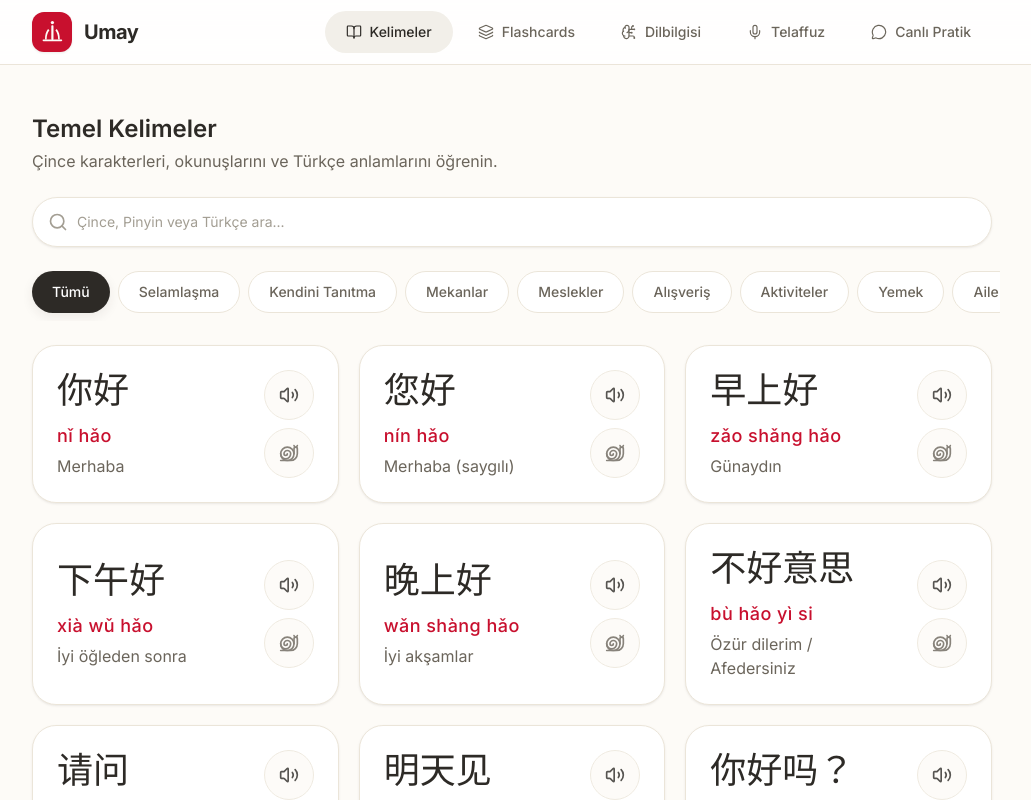
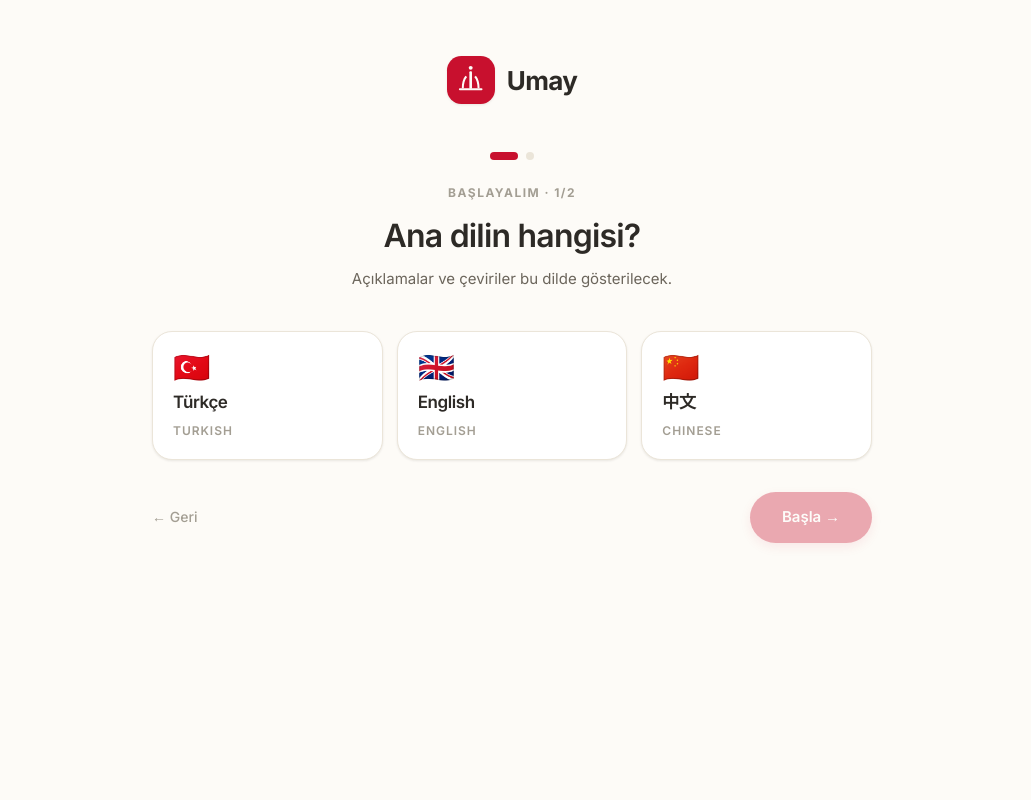
Before and after one commit to kamilmuratyilmaz/Umay, a React (Vite) app: page / in a window 1280 px wide. Shown: the top 800 px of the page, without its empty margins (128-1159 px from the left). Built offline with nearby package versions, Linux system fonts and the light colour scheme.

Commit message:
feat(app): gate Shell on LanguagePicker; wire language pill in Header

```diff
--- a/src/App.tsx
+++ b/src/App.tsx
@@ -1,13 +1,19 @@
 import { useState } from 'react';
+import { LanguageProvider, useLanguage } from './context/LanguageContext';
+import { LANG_META } from './i18n';
 import Header, { type Tab } from './components/ui/Header';
+import LanguagePicker from './components/LanguagePicker';
 import VocabularyList from './components/VocabularyList';
 import GrammarHelper from './components/GrammarHelper';
 import PronunciationChecker from './components/PronunciationChecker';
 import LiveTutor from './components/LiveTutor';
 import Flashcards from './components/Flashcards';
 
-export default function App() {
+function Shell() {
+  const { pair, resetPair } = useLanguage();
   const [activeTab, setActiveTab] = useState<Tab>('vocabulary');
+
+  if (!pair) return <LanguagePicker />;
 
   const renderContent = () => {
     switch (activeTab) {
@@ -21,8 +27,15 @@ export default function App() {
 
   return (
     <div className="min-h-screen bg-[var(--bg)] text-[var(--fg1)] font-sans">
-      <Header tab={activeTab} setTab={setActiveTab} />
-
+      <Header
+        tab={activeTab}
+        setTab={setActiveTab}
+        languagePair={{
+          nativeFlag: LANG_META[pair.native].flag,
+          targetFlag: LANG_META[pair.target].flag,
+          onChange: resetPair,
+        }}
+      />
       <main className="max-w-5xl mx-auto px-4 sm:px-6 lg:px-8 py-8 md:py-12">
         <div className="animate-in fade-in slide-in-from-bottom-4 duration-500 ease-out">
           {renderContent()}
@@ -31,3 +44,11 @@ export default function App() {
     </div>
   );
 }
+
+export default function App() {
+  return (
+    <LanguageProvider>
+      <Shell />
+    </LanguageProvider>
+  );
+}
```
